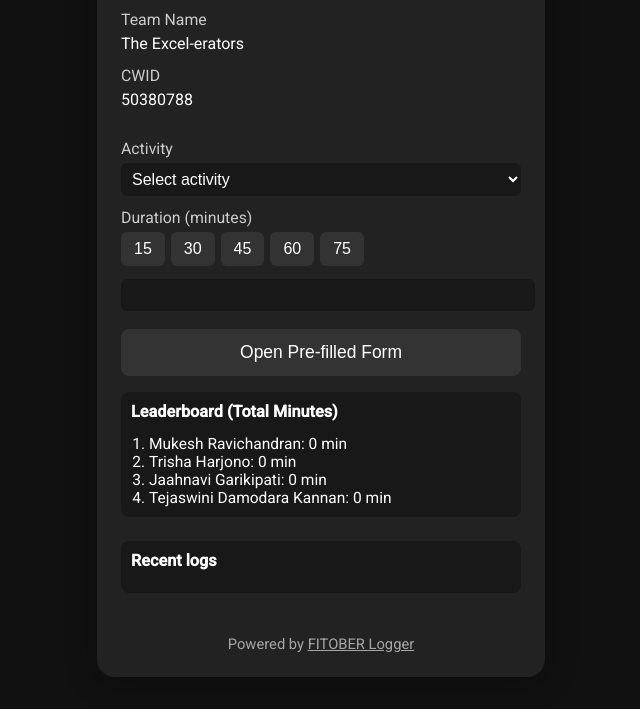
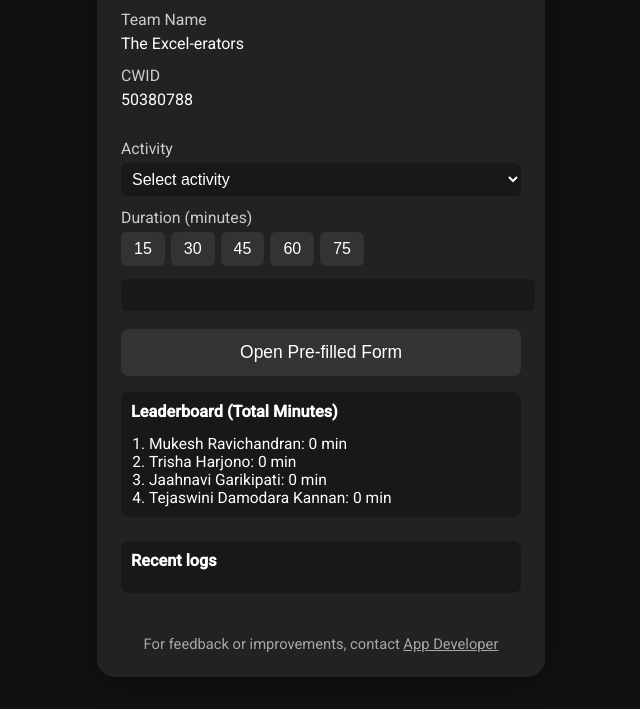
Before and after one commit to pushpullleg/FITTOBER_NEW, a plain HTML site: page index.html in a window 1280 px wide. Shown: the part 178-887 px from the top of the page, without its empty margins (319-959 px from the left). Drawn offline with Linux system fonts and the light colour scheme.

Commit message:
Update credit section with contact information

```diff
--- a/index.html
+++ b/index.html
@@ -181,7 +181,7 @@
       <ul class="recent-log" id="recentLog"></ul>
     </div>
     <div class="credit">
-      <span>Powered by <a href="https://github.com/pushpullleg/fitober-logger" target="_blank">FITOBER Logger</a></span>
+      <span>For feedback or improvements, contact  <a href="https://github.com/pushpullleg" target="_blank">App Developer</a></span>
     </div>
   </div>
   <script src="app.js"></script>
```
